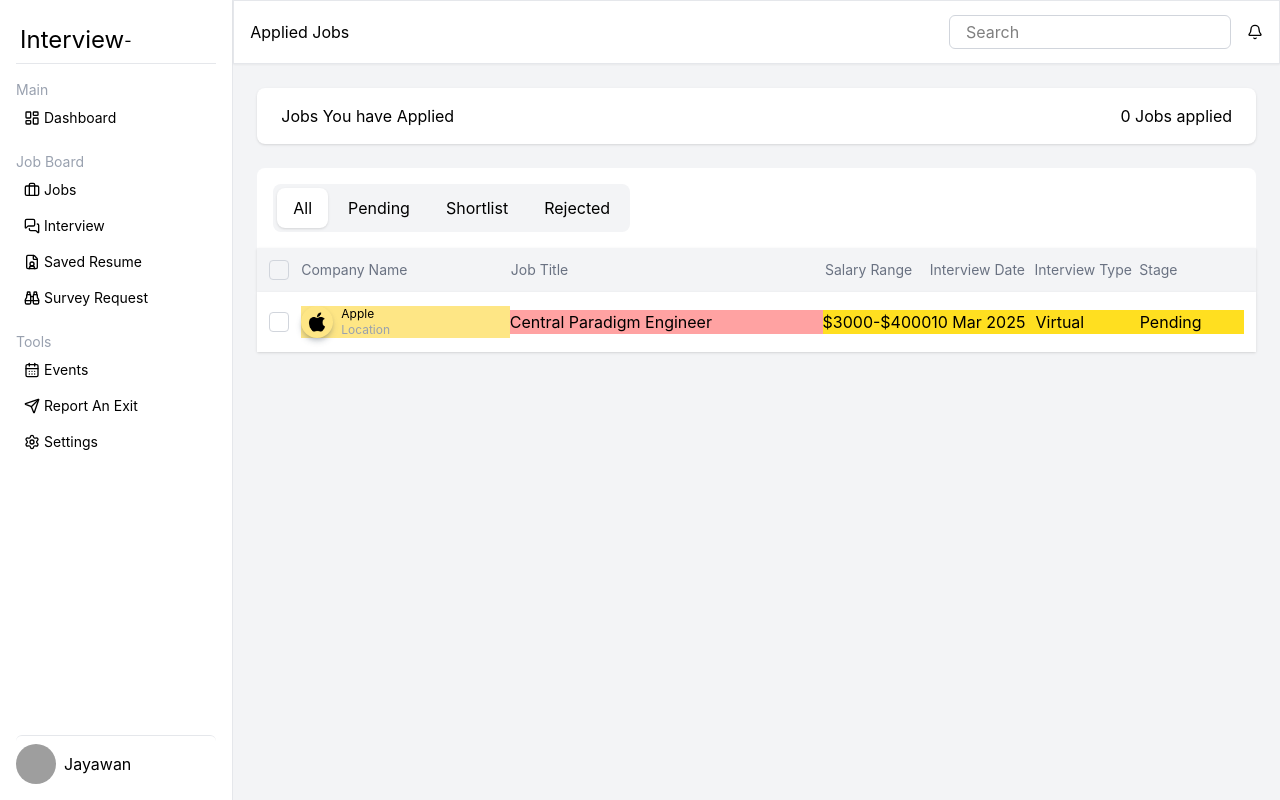
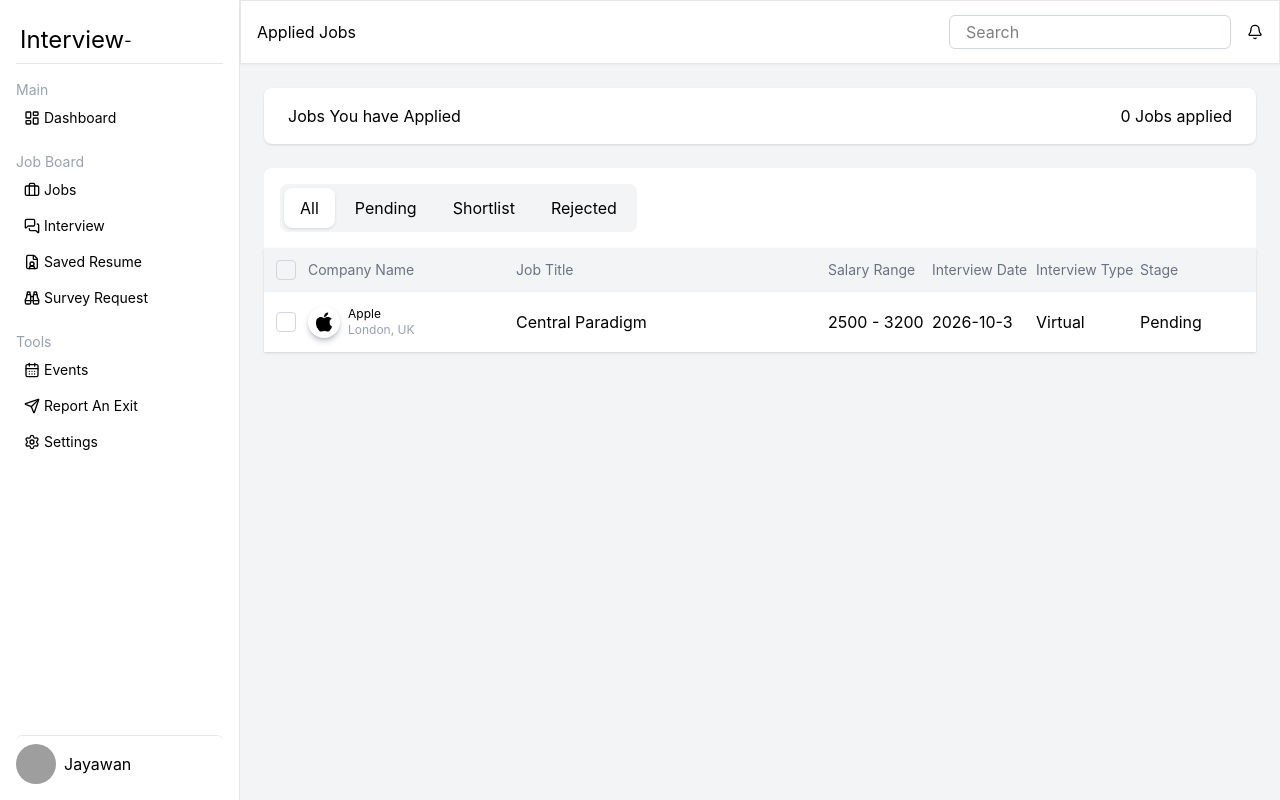
Before and after one commit to Shashwat64/Job-Tracker, a React (Vite) app: page /app/jobs in a window 1280 px wide. Built offline with nearby package versions, Linux system fonts and the light colour scheme; grey boxes are pictures that could not be loaded.

Commit message:
refeactor: using data from js file instead of hard coding

```diff
--- a/src/Components/MainNavChildren/Jobs.jsx
+++ b/src/Components/MainNavChildren/Jobs.jsx
@@ -1,9 +1,14 @@
 import { useState } from 'react'
 import { Link } from 'react-router-dom'
 
+//Icons
 import { Bell } from 'lucide-react';
+import appleLogo from '../../assets/appleLogo.png'
 
-import appleLogo from '../../assets/appleLogo.png'
+//Data
+import interviewList from '../../data/interviewList'
+
+console.log(interviewList[0].salaryRange.min)
 
 export default function Jobs(){
 
@@ -75,36 +80,36 @@ export default function Jobs(){
             {checkBox}
 
             {/* Company Name */}
-            <div className='flex  bg-amber-200'>
+            <div className='flex '>
               <div className='w-8 h-8 flex items-center justify-center rounded-full shadow-md shadow-gray-600/30'>
-                <img src={appleLogo} className='w-5'/>
+                <img src={interviewList[0].company.logo} className='w-5'/>
               </div>
 
               <div className='ml-2'>
-                <p className='text-xs'>Apple</p>
-                <p className='text-xs text-gray-400'>Location</p>
+                <p className='text-xs'>{interviewList[0].company.name}</p>
+                <p className='text-xs text-gray-400'>{interviewList[0].company.location}</p>
               </div>
             </div>
 
             {/* Job Title */}
-            <div className='bg-red-300'>
-              Central Paradigm Engineer
+            <div className=''>
+              {interviewList[0].jobTitle}
             </div>
             {/* Salary */}
-            <div className='bg-yellow-300'>
-              $3000-$4000
+            <div className=''>
+              {`${interviewList[0].salaryRange.min} - ${interviewList[0].salaryRange.max}`}
             </div>
             {/* Interview Data */}
-            <div className='bg-yellow-300'>
-              10 Mar 2025
+            <div className=''>
+              {interviewList[0].date}
             </div>
             {/* Interview Type */}
-            <div className='bg-yellow-300'>
-              Virtual
+            <div className=''>
+              {interviewList[0].interviewType}
             </div>
             {/* Stage */}
-            <div className='bg-yellow-300'>
-              Pending
+            <div className=''>
+              {interviewList[0].stage}
             </div>
           </div>
 
--- /dev/null
+++ b/src/data/interviewList.js
@@ -0,0 +1,20 @@
+import appleLogo from '../assets/appleLogo.png'
+
+const interviewList = [{
+  id:0,
+  company:{
+    logo:appleLogo,
+    name:'Apple',
+    location:'London, UK'
+  },
+  jobTitle: 'Central Paradigm',
+  salaryRange:{
+    min:2500,
+    max:3200
+  },
+  date: "2026-10-3",
+  interviewType: "Virtual",
+  stage:"Pending"
+}]
+
+export default interviewList
```
Also changed, not shown: src/utils/helperFunctions.js (added).
